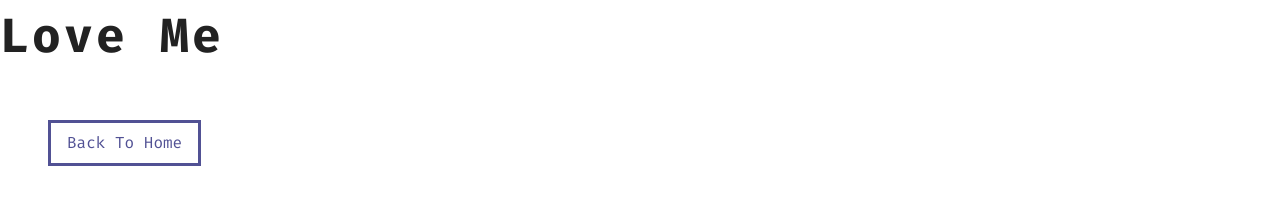
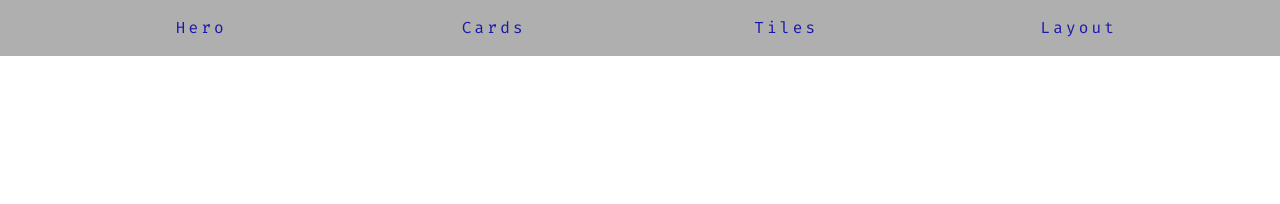
Before and after one commit to Ugo-X/Css-Grid-Projects, a plain HTML site: page index.html in a window 1280 px wide. Drawn offline with Linux system fonts and the light colour scheme.

Commit message:
created our main Nav bar

```diff
--- a/designs.css
+++ b/designs.css
@@ -1,18 +1,18 @@
-@import url('https://fonts.googleapis.com/css2?family=Fira+Code:wght@300;400;500;600;700&family=Open+Sans:ital,wght@0,300;0,400;0,500;1,300&display=swap');
+@import url("https://fonts.googleapis.com/css2?family=Fira+Code:wght@300;400;500;600;700&family=Open+Sans:ital,wght@0,300;0,400;0,500;1,300&display=swap");
 
 /*
 ====================
 VARIABLES
 ===================
 */
-:root{
- --primarycolor:rgb(81, 81, 148);
- --mainBlack:#222;
- --mainWhite:#fff;
+:root {
+  --primarycolor: rgb(25, 25, 169);
+  --mainBlack: #222;
+  --mainWhite: #fff;
   --offWhite: #f7f7f7;
- --darkGrey:#afafaf;
+  --darkGrey: #afafaf;
   --Transition: all 0.4s linear;
- --spacing:0.2rem;
+  --spacing: 0.2rem;
 }
 /*
 ====================
@@ -20,50 +20,52 @@ VARIABLES
 ===================
 */
 
-*{
+* {
   margin: 0;
   padding: 0;
   box-sizing: border-box;
 }
 
-
-body{
-font-family: 'Fira Code', monospace;
+body {
+  font-family: "Fira Code", monospace;
   background: var(--mainWhite);
   color: var(--mainBlack);
   line-height: 1.5;
 }
 
-a{
+a {
   list-style-type: none;
   display: block;
   text-decoration: none;
 }
 
-img{
+img {
   width: 100%;
   object-fit: cover;
   display: block;
 }
 
-h1,h2,h3,h4{
+h1,
+h2,
+h3,
+h4 {
   text-transform: capitalize;
   letter-spacing: var(--spacing);
- margin-bottom: 1,25rem;
+  margin-bottom: 1, 25rem;
 }
-h1{
+h1 {
   font-size: 3rem;
 }
-h2{
+h2 {
   margin-bottom: 0;
 }
-p{
+p {
   font-weight: 300;
   font-size: 0.75rem;
   line-height: 2;
 }
 /* btn style */
-.btn{
+.btn {
   display: inline-block;
   padding: 0.5rem 1rem;
   text-transform: capitalize;
@@ -73,7 +75,46 @@ margin: 3rem;
   transition: var(--Transition);
 }
 
-.btn:hover{
+.btn:hover {
   background: var(--primarycolor);
   color: var(--mainWhite);
 }
+
+/*
+====================
+Navbar-one
+===================
+*/
+
+.navbar-one {
+  background: var(--darkGrey);
+  padding: 0 2rem;
+}
+.navbar-one li {
+  list-style-type: none;
+}
+
+.navbar-one a {
+  padding: 1rem 0;
+  display: block;
+  text-transform: capitalize;
+  color: var(--primarycolor);
+  transition: var(--Transition);
+  letter-spacing: var(--spacing);
+}
+
+.navbar-one a:hover {
+  color: red;
+}
+
+@media screen and (min-width: 900px) {
+  .grid-container {
+    max-width: 1170px;
+    margin: 0 auto;
+   display: grid;
+   grid-template-columns: repeat(4,1fr);
+  }
+  .navbar-one{
+   text-align: center;
+  }
+}
--- a/index.html
+++ b/index.html
@@ -11,7 +11,22 @@
     <link rel="stylesheet" href="./fontawesome-free-6.4.0-web/css/all.css" />
   </head>
   <body>
-    <h1>love me</h1>
-    <a href="./index.html" class="btn"> back to home </a>
+    <nav class="navbar-one">
+      <ul class="grid-container">
+        <li>
+          <a href="hero.html"> hero</a>
+        </li>
+        <li>
+          <a href=" cards.html"> cards</a>
+        </li>
+        <li>
+          <a href="tiles.html"> tiles</a>
+        </li>
+        <li>
+          <a href="layout.html"> layout </a>
+        </li>
+      </ul>
+    </nav>
+    <!-- <a href="./index.html" class="btn"> back to home </a> -->
   </body>
 </html>
```
Lines whose indentation alone changed are shown as unchanged.
